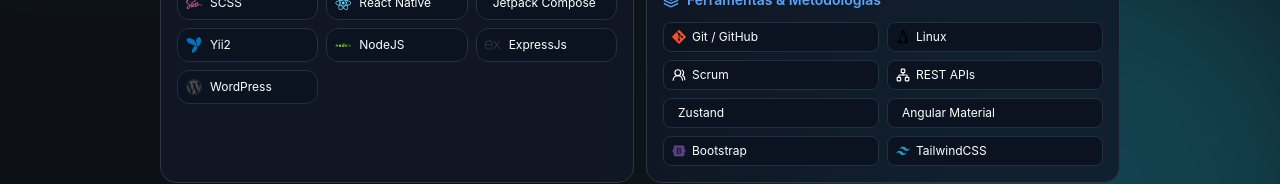
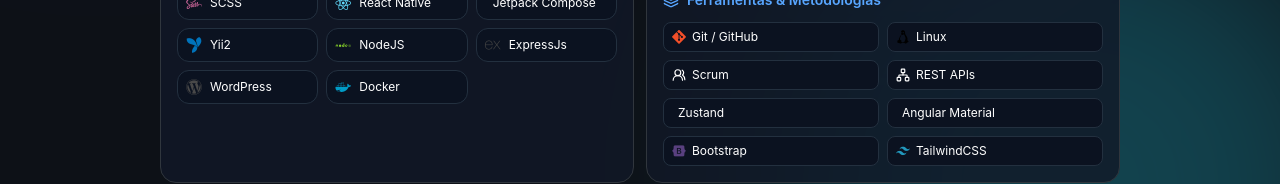
Before and after one commit to Thiago250801/new_portifolio, a React (Vite) app: page / in a window 1280 px wide. Shown: the part 511-695 px from the top of the page. Built offline with nearby package versions, Linux system fonts and the light colour scheme.

Commit message:
feat: add Docker tech badge and new project for Fastify API with PostgreSQL

```diff
--- a/src/data/portfolio.ts
+++ b/src/data/portfolio.ts
@@ -60,6 +60,7 @@
   { label: "NodeJS", iconClass: "devicon-nodejs-plain-wordmark colored" },
   { label: "ExpressJs", iconClass: "devicon-express-original colored" },
   { label: "WordPress", iconClass: "devicon-wordpress-plain colored" },
+  { label: "Docker", iconClass: "devicon-docker-plain colored" },
 ];
 
 export const dbList = [
@@ -234,4 +235,21 @@
         floatingIcon: SquareTerminal,
         floatingIconColor: '#5FA04E',
     },
+    {
+        id: 8,
+        tag: 'Web Application',
+        title: 'Api de Produtos com Fastify',
+        description: 'Uma operação de CRUD completa para gerenciamento de produtos, utilizando Fastify para o servidor, Prisma como ORM e PostgreSQL como banco de dados, demonstrando uma arquitetura moderna e eficiente para APIs RESTful, com autenticação JWT e documentação automática via Swagger e Zod. Além de uso de docker para implemetar o banco de dados e facilitar o desenvolvimento.',
+        tech: [
+            { label: 'NodeJS', color: '#5FA04E', devicon: 'devicon-nodejs-plain-wordmark colored text-3xl' },
+            { label: 'Fastify', color: '#000000', devicon: 'devicon-fastify-plain colored text-3xl' },
+            { label: 'Prisma', color: '#000000', devicon: 'devicon-prisma-plain colored text-3xl' },
+            { label: 'PostgreSQL', color: '#4479A1', devicon: 'devicon-postgresql-plain colored text-3xl' },
+            { label: 'Docker', color: '#2496ED', devicon: 'devicon-docker-plain colored text-3xl' },
+        ],
+        repoUrl: 'https://github.com/Thiago250801/fastify-products',
+        floatingIcon: Code2,
+        floatingIconColor: '#5FA04E',
+        media: { type: 'image', src: '/media/produtosAPI.png' },
+    }
 ]
```
Also changed, not shown: public/media/produtosAPI.png (added).
